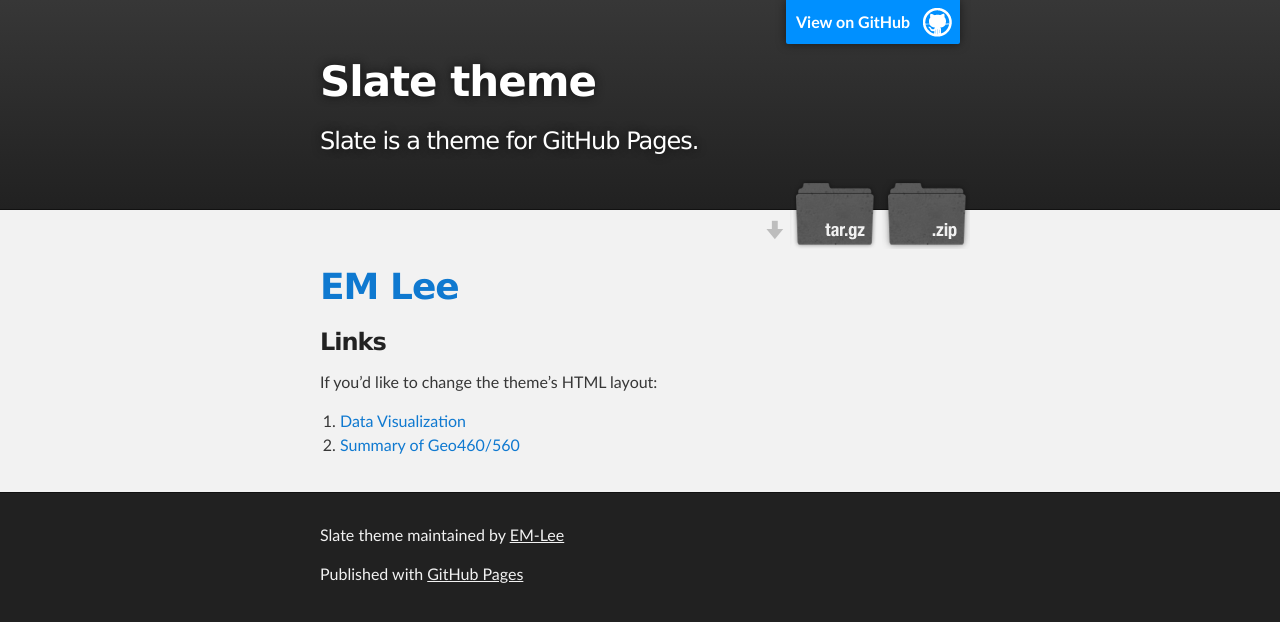
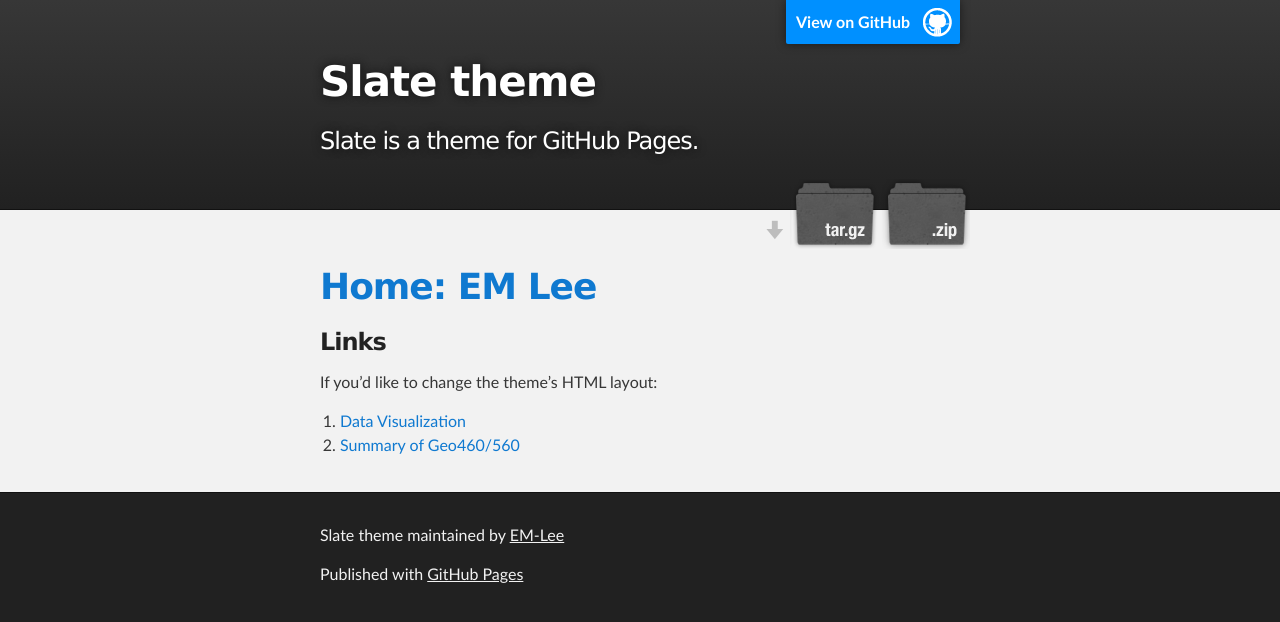
Before and after one commit to EM-Lee/firstPage, a Jekyll site: the page built from index.md, in a window 1280 px wide. Shown: the top 622 px of the page. Built offline with Jekyll 4.4.1, drawn with Linux system fonts in a browser that asks for light colours; our own code applies the rules of GitHub Pages for plain Markdown files.

Commit message:
Update index.md

```diff
--- a/index.md
+++ b/index.md
@@ -1,4 +1,4 @@
-# [EM Lee](https://em-lee.github.io/firstPage/)
+# [Home: EM Lee](https://em-lee.github.io/firstPage/)
 
 ### Links
 
```
